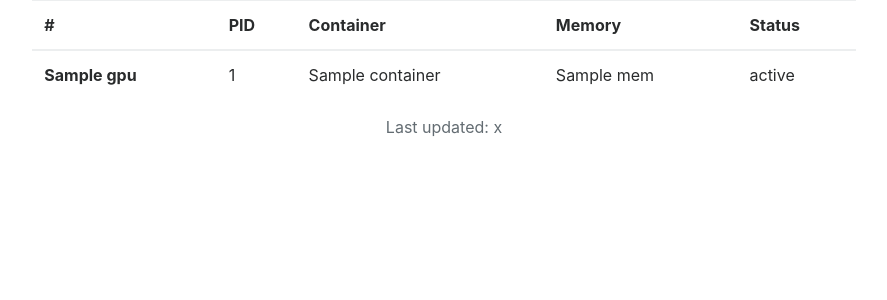
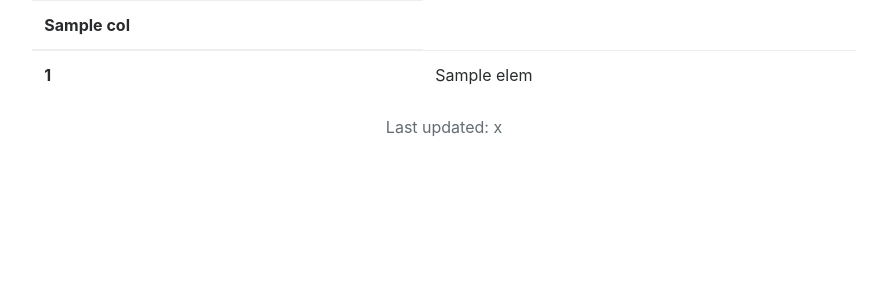
Before and after one commit to jiunbae/gpu-blame, a Flask app: template templates/blame.html in a window 1280 px wide. Shown: the top 300 px of the page, without its empty margins (196-1083 px from the left). Run offline with Flask 2, Linux system fonts and the light colour scheme; the template is opened without the code that fills it: most values are stand-ins (such as "Sample title", 1, 10 or a date in 2020); parts of the project's set-up code (start-up, migrations or seed data) failed here and were passed over; some libraries are stand-ins or nearby versions.

Commit message:
Update fix dynamic column size

```diff
--- a/app.py
+++ b/app.py
@@ -9,6 +9,8 @@ class Inspect:
     cache = list()
     last = datetime.now()
 
+    columns = "#,PID,Container,Status,CPU,Memory".split(',')
+
     @staticmethod
     def __exe(commands, shell=True, stdout=subprocess.PIPE, stderr=subprocess.STDOUT):
         process = subprocess.Popen(commands, shell=shell, stdout=stdout, stderr=stderr)
@@ -19,10 +21,11 @@ class Inspect:
     def __inspect():
         containers = list(map(partial(str.split, sep=','), Inspect.__exe('docker ps --format "{{ .Names }},{{ .Status }}"').splitlines()))
         processes = list(map(lambda c: Inspect.__exe("docker top {} | awk '{}'".format(c[0], '{p=1} p && $2 ~ /^[0-9]+$/ {print $2}')).split(), containers))
-        devices = Inspect.__exe('''nvidia-smi | awk '$2=="Processes:" {p=1} p && $2 ~ /^[0-9]+$/ {print $2, $3, $6}' ''').split()
+        devices = Inspect.__exe('''nvidia-smi | awk '$2=="Processes:" {p=1} p && $2 ~ /^[0-9]+$/ {print $2, $3}' ''').split()
+        utils = list(map(partial(str.split, sep=','), Inspect.__exe('''nvidia-smi --query-gpu=utilization.gpu,memory.used --format=csv,noheader''').splitlines()))
 
-        for gpu, proc, mem in zip(devices[::3], devices[1::3], devices[2::3]):
-            yield (gpu, proc, mem, *next(c for c, ps in zip(containers, processes) if proc in ps))
+        for gpu, proc in zip(devices[::2], devices[1::2]):
+            yield (gpu, [proc, *next(c for c, ps in zip(containers, processes) if proc in ps), *utils[int(gpu)]])
 
     @staticmethod
     def update():
@@ -47,7 +50,7 @@ def refresh():
 @app.route('/')
 def blame():
     info, stamp = Inspect.info()
-    return render_template('blame.html', information=info, stamp=stamp.strftime("%Y-%m-%d %H:%M"))
+    return render_template('blame.html', columns=Inspect.columns, information=info, stamp=stamp.strftime("%Y-%m-%d %H:%M"))
 
 if __name__ == '__main__':
     Inspect.update()
--- a/templates/blame.html
+++ b/templates/blame.html
@@ -13,21 +13,18 @@
     <table class="table table-hover">
       <thead>
         <tr>
-          <th scope="col">#</th>
-          <th scope="col">PID</th>
-          <th scope="col">Container</th>
-          <th scope="col">Memory</th>
-          <th scope="col">Status</th>
+          {% for col in columns %}
+            <th scope="col">{{ col }}</th>
+          {% endfor %}
         </tr>
       </thead>
       <tbody>
-        {% for gpu, pid, mem, container, status in information %}
+        {% for num, line in information %}
         <tr>
-          <th scope="row">{{ gpu }}</th>
-          <td>{{ pid }}</td>
-          <td>{{ container }}</td>
-          <td>{{ mem }}</td>
-          <td>{{ status }}</td>
+          <th scope="row">{{ num }}</th>
+          {% for elem in line %}
+            <td>{{ elem }}</td>
+          {% endfor %}
         </tr>
         {% endfor %}
       </tbody>
```
